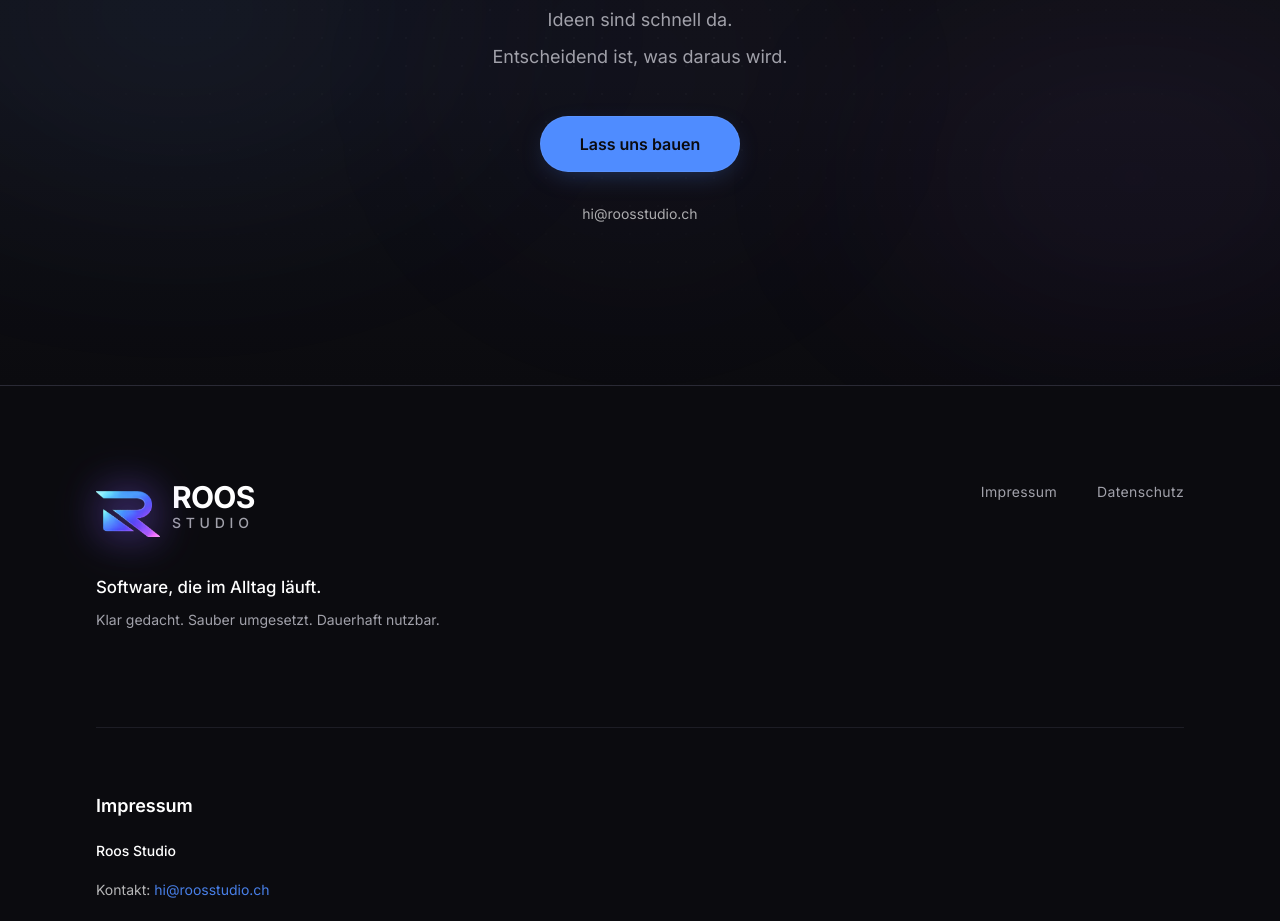
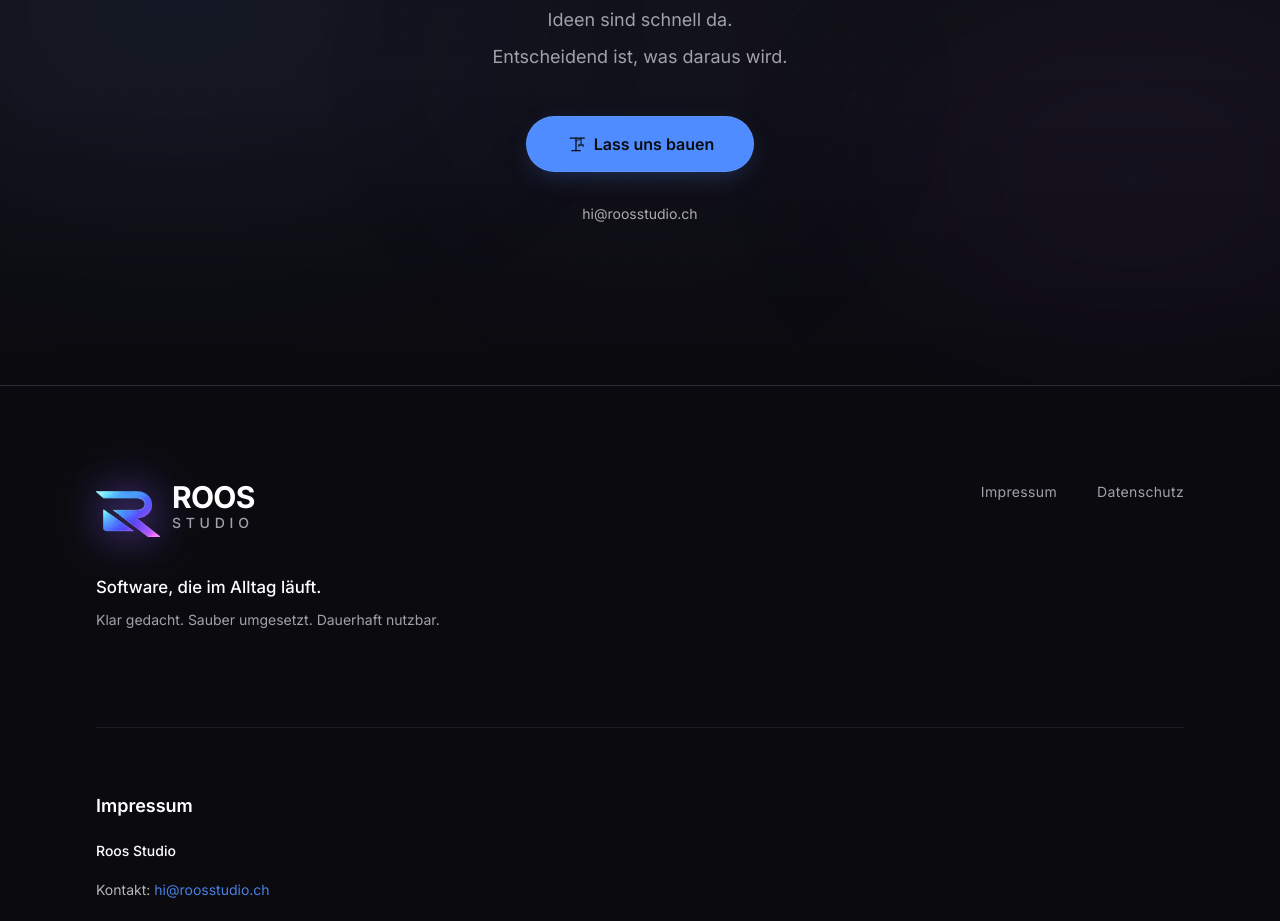
Before and after one commit to RoosStudio/roosstudio-site, a React (Vite) app: page / in a window 1280 px wide. Shown: the part 4420-5341 px from the top of the page. Built offline with nearby package versions, Linux system fonts and the light colour scheme.

Commit message:
Kontakt-CTA: Turmdrehkran-Icon mit dezenter Hübe-Animation
Made-with: Cursor

```diff
--- a/src/components/ContactSection.tsx
+++ b/src/components/ContactSection.tsx
@@ -2,6 +2,85 @@ import { motion, useReducedMotion } from 'framer-motion'
 import { useCallback, useId, useState, type ReactNode } from 'react'
 
 type Ripple = { id: string; x: number; y: number }
+
+function BuildCraneIcon() {
+  const reduceMotion = useReducedMotion()
+  const hoist = !reduceMotion
+
+  return (
+    <svg
+      width="20"
+      height="20"
+      viewBox="0 0 24 24"
+      className="shrink-0 text-current"
+      aria-hidden
+    >
+      <path
+        d="M7 20h10"
+        fill="none"
+        stroke="currentColor"
+        strokeWidth="1.5"
+        strokeLinecap="round"
+      />
+      <path
+        d="M12 20V5"
+        fill="none"
+        stroke="currentColor"
+        strokeWidth="1.5"
+        strokeLinecap="round"
+      />
+      <path
+        d="M5 5h17"
+        fill="none"
+        stroke="currentColor"
+        strokeWidth="1.5"
+        strokeLinecap="round"
+      />
+      <path
+        d="M12 8.5L17.5 5.5"
+        fill="none"
+        stroke="currentColor"
+        strokeWidth="1.25"
+        strokeLinecap="round"
+        opacity={0.88}
+      />
+      <motion.g
+        animate={
+          hoist
+            ? { y: [0, 1.35, 0.35, 1.1, 0] }
+            : { y: 0 }
+        }
+        transition={
+          hoist
+            ? { duration: 2.2, repeat: Infinity, ease: 'easeInOut' }
+            : { duration: 0.15 }
+        }
+      >
+        <path
+          d="M18 5v7.85"
+          fill="none"
+          stroke="currentColor"
+          strokeWidth="1.25"
+          strokeLinecap="round"
+        />
+        <path
+          d="M15.15 12.85h5.7"
+          fill="none"
+          stroke="currentColor"
+          strokeWidth="1.25"
+          strokeLinecap="round"
+        />
+        <path
+          d="M15.6 12.85v1.65M20.4 12.85v1.65"
+          fill="none"
+          stroke="currentColor"
+          strokeWidth="1.15"
+          strokeLinecap="round"
+        />
+      </motion.g>
+    </svg>
+  )
+}
 
 type RippleCtaProps = {
   href: string
@@ -159,7 +238,10 @@ export function ContactSection() {
             Entscheidend ist, was daraus wird.
           </p>
           <div className="mt-10 flex justify-center sm:mt-11">
-            <RippleCta href="mailto:hi@roosstudio.ch">Lass uns bauen</RippleCta>
+            <RippleCta href="mailto:hi@roosstudio.ch">
+              <BuildCraneIcon />
+              Lass uns bauen
+            </RippleCta>
           </div>
           <a
             id="kontakt-email"
```
